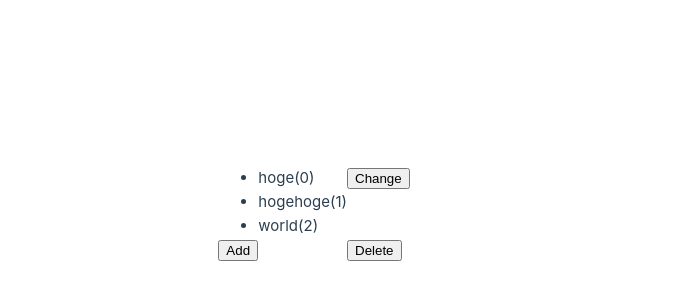
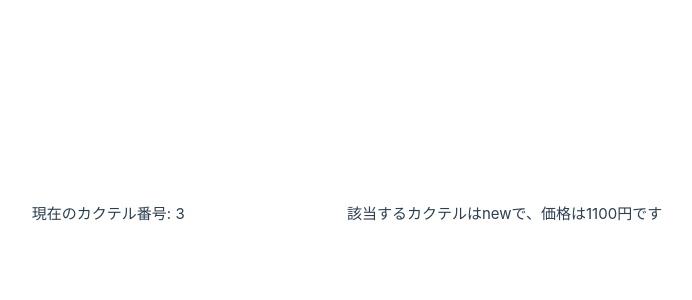
Before and after one commit to arakaki-asdf/hello-vue, a Vue app: page / in a window 1280 px wide. Shown: the part 186-486 px from the top of the page, without its empty margins (293-985 px from the left). Built offline with nearby package versions, Linux system fonts and the light colour scheme.

Commit message:
watch 対応

```diff
--- a/src/App.vue
+++ b/src/App.vue
@@ -1,30 +1,43 @@
 <script setup lang="ts">
-import { ref, computed} from "vue";
+import { ref, watch } from "vue";
 
-const list: string[] = ["hoge", "hogehoge", "world"];
-const cockList = ref(list);
-const changeList = (): void => {
-  cockList.value = ["バラライカ", "XYZ", "マンハッタン"];
+interface Data {
+  id: number;
+  name: string;
+  price: number;
 };
 
-const addCockList = (): void => {
-  cockList.value.push("ブルームーン");
-};
-const deleteFromCockList = (): void => {
-  cockList.value.pop();
-};
+// テンプレート変数
+const dataNo = ref(1);
+const priceMessage = ref("");
+
+watch(dataNo, (): void => {
+    priceMessage.value = getCocktailInfo(dataNo.value);
+  }
+);
+
+function getCocktailInfo(no: number): string {
+  // データ
+  const map = new Map<number, Data>();
+  map.set(1, {id: 1, name: "white", price: 1200});
+  map.set(2, {id: 2, name: "blue", price: 1500});
+  map.set(3, {id: 3, name: "new", price: 1100});
+  map.set(4, {id: 4, name: "mat", price: 1500});
+  const data = map.get(no);
+
+  return data === undefined
+    ? "該当カクテルはありません。"
+    : `該当するカクテルは${data.name}で、価格は${data.price}円です`;
+}
+
+setInterval(
+  (): void => {
+    dataNo.value = Math.round(Math.random() * 3) + 1;
+  },
+  1000);
 </script>
 
 <template>
-  <ul>
-    <li
-      v-for="(name, index) in cockList"
-      v-bind:key="name">
-      {{ name }}({{ index }})
-    </li>
-  </ul>
-
-  <p><button v-on:click="changeList">Change</button></p>
-  <p><button v-on:click="addCockList">Add</button></p>
-  <p><button v-on:click="deleteFromCockList">Delete</button></p>
+  <p>現在のカクテル番号: {{ dataNo }}</p>
+  <p>{{ priceMessage }}</p>
 </template>
```
